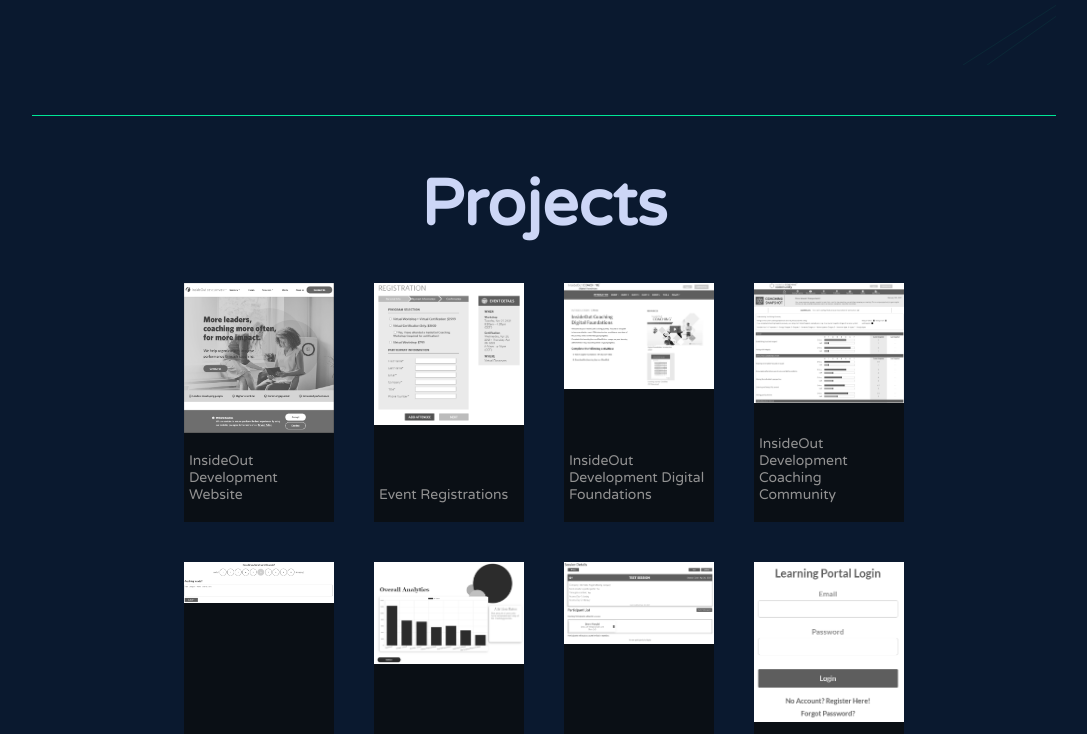
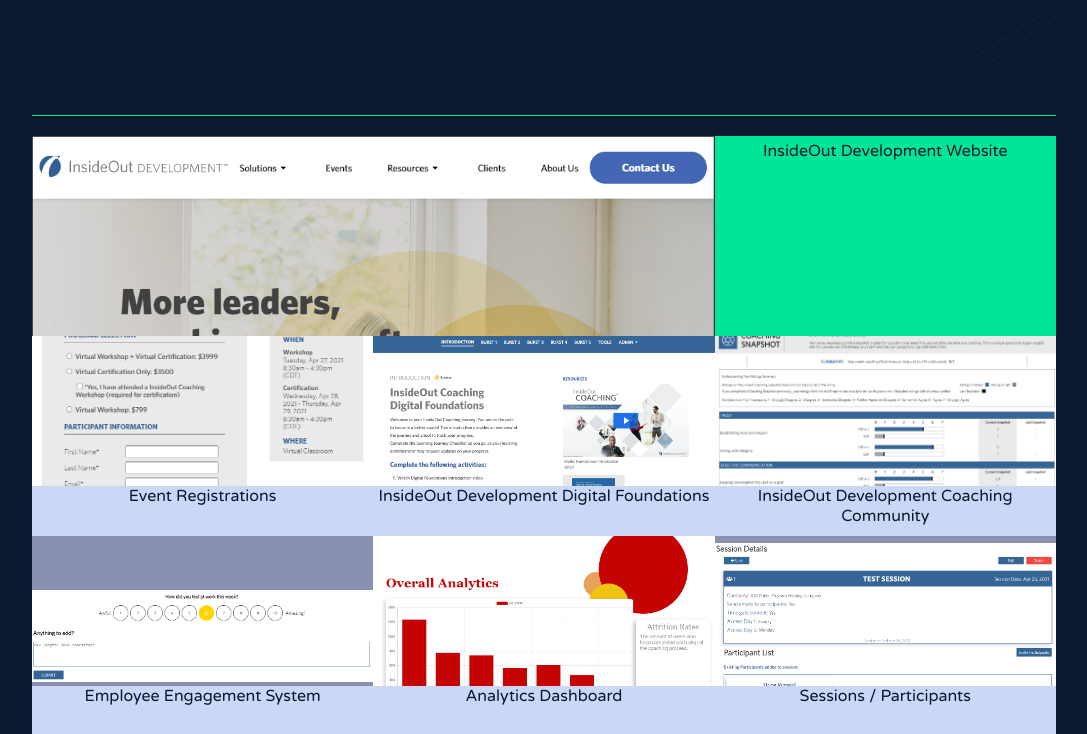
Before and after one commit to Verwiel/Portfolio, a React (Create React App) app in the folder client/: page /portfolio in a window 1280 px wide. Shown: the part 460-1194 px from the top of the page, without its empty margins (96-1183 px from the left). Built offline with nearby package versions, Linux system fonts and the light colour scheme.

Commit message:
replacing projects list & cards styling

```diff
--- a/client/src/components/Project.js
+++ b/client/src/components/Project.js
@@ -1,12 +1,9 @@
 import React from 'react'
 
-const Project = ({ name, thumbnail, className, openProject }) => {
+const Project = ({ name, thumbnail }) => {
   return (
-    <li className={className} onClick={openProject}>
-      <a href="#projects">
-        <img src={thumbnail} alt={name} />
+    <li style={{backgroundImage: `url(${thumbnail})`}}>
         <p>{name}</p>
-      </a>
     </li>
   )
 }
--- /dev/null
+++ b/client/src/components/ProjectsV2.js
@@ -0,0 +1,37 @@
+import React, { useState } from 'react'
+import { Link } from 'react-router-dom'
+import { projectData } from '../data/projects'
+import Project from './Project'
+import test from '../assets/Projects/test.jpg'
+
+const ProjectsV2 = () => {
+  // const [projectOpen, setProjectOpen] = useState(false)
+  // const [currentProject, setCurrentProject] = useState({})
+
+  const projectMap = projectData.map((project, i) => {
+    // const openProject = () => {
+    //   setCurrentProject(project)
+    //   setProjectOpen(true)
+    // }
+
+    return (
+      <Link to='#'
+        key={project.id}
+        className={i === 0 ? 'projects-card-featured' : 'projects-card-item'}
+      >
+        <Project
+          name={project.name}
+          thumbnail={project.thumbnail}
+        />
+      </Link>
+    )
+  })
+
+  return (
+    <ul className='projects-wrap'>
+      {projectMap}
+    </ul>
+  )
+}
+
+export default ProjectsV2
--- a/client/src/pages/Portfolio.js
+++ b/client/src/pages/Portfolio.js
@@ -1,6 +1,6 @@
 import React from 'react'
 import SideBack from '../components/SideBack'
-import ProjectList from '../components/ProjectList'
+import ProjectList from '../components/ProjectsV2'
 import Technologies from '../components/Technologies'
 import ProjectsDrawing from '../assets/projects-drawing.svg'
 
--- /dev/null
+++ b/client/src/styles/components/_projects.scss
@@ -0,0 +1,85 @@
+.projects {
+  &-wrap {
+    display: flex;
+    flex-direction: row;
+    align-items: flex-start;
+    flex-wrap: wrap;
+    list-style: none;
+    width: 100%;
+    padding: 0;
+    margin: 0;
+    li {
+      display: flex;
+      width: 100%;
+      height: 100%;
+      background-color: $font;
+      background-repeat: no-repeat;
+    }
+  }
+
+
+  &-card-item {
+    width: 33.33%;
+    height: 25vh;
+    text-decoration: none;
+    color: $background;
+    &:hover {
+      p {
+        background-color: $accent;
+      }
+    }
+    li {
+      justify-content: center;
+      align-items: flex-end;
+      background-size: 100% auto;
+      background-position: center;
+      p {
+        margin: 0;
+        height: 50px;
+        width: 100%;
+        background-color: $font-bright;
+      }
+    }
+
+  }
+
+  &-card-featured {
+    width: 100%;
+    height: 25vh;
+    text-decoration: none;
+    color: $background;
+    li {
+      justify-content: flex-end;
+      background-size: 66.66%, cover;
+      background-position: left top;
+      p {
+        width: calc(33.33% - 10px);
+        padding: 5px;
+        height: 100%;
+        margin: 0;
+        background-color: $accent;
+      }
+    }
+  }
+}
+
+@media (max-width: $breakpoint-desktop){
+  .projects {
+    &-card-item {
+      width: 50%;
+      li {
+        background-size: 100% auto;
+        background-position: top center;
+      }
+    }
+
+    &-card-featured {
+      li {
+        background-size: 50%, cover;
+        p {
+          width: calc(50% - 10px);
+        }
+      }
+    }
+  }
+}
--- a/client/src/styles/main.scss
+++ b/client/src/styles/main.scss
@@ -15,6 +15,7 @@
 @import 'components/card-list';
 @import 'components/carousel';
 @import 'components/hamburger';
+@import 'components/projects';
 
 // Layout
 @import 'layout/header';
--- a/client/src/styles/pages/_portfolio.scss
+++ b/client/src/styles/pages/_portfolio.scss
@@ -2,12 +2,9 @@
     .portfolio {
         @include full-page;
         overflow: hidden;
-        h1, h2 {
+        h1 {
             margin: 0;
             color: $font-bright;
-        }
-        p, ul {
-            color: $font;
         }
         &-header {
             display: flex;
@@ -26,9 +23,6 @@
                 height: 50vh;
             }
         }
-        &-content {
-            text-align: left;
-        }
     }
 }
 
@@ -36,12 +30,9 @@
     .portfolio {
         @include full-page;
         overflow: hidden;
-        h1, h2 {
+        h1 {
             margin: 0;
             color: $font-bright;
-        }
-        p, ul {
-            color: $font;
         }
         &-header {
             display: flex;
@@ -57,9 +48,6 @@
                 width: 50%;
             }
         }
-        &-content {
-            text-align: left;
-        }
     }
 }
 
@@ -71,11 +59,5 @@
         img{
             max-height: 400px;
         }
-        &-content {
-            section {
-                padding: 10px 0;
-                margin: 20px 0;
-            }
-        }
     }
 }
```
